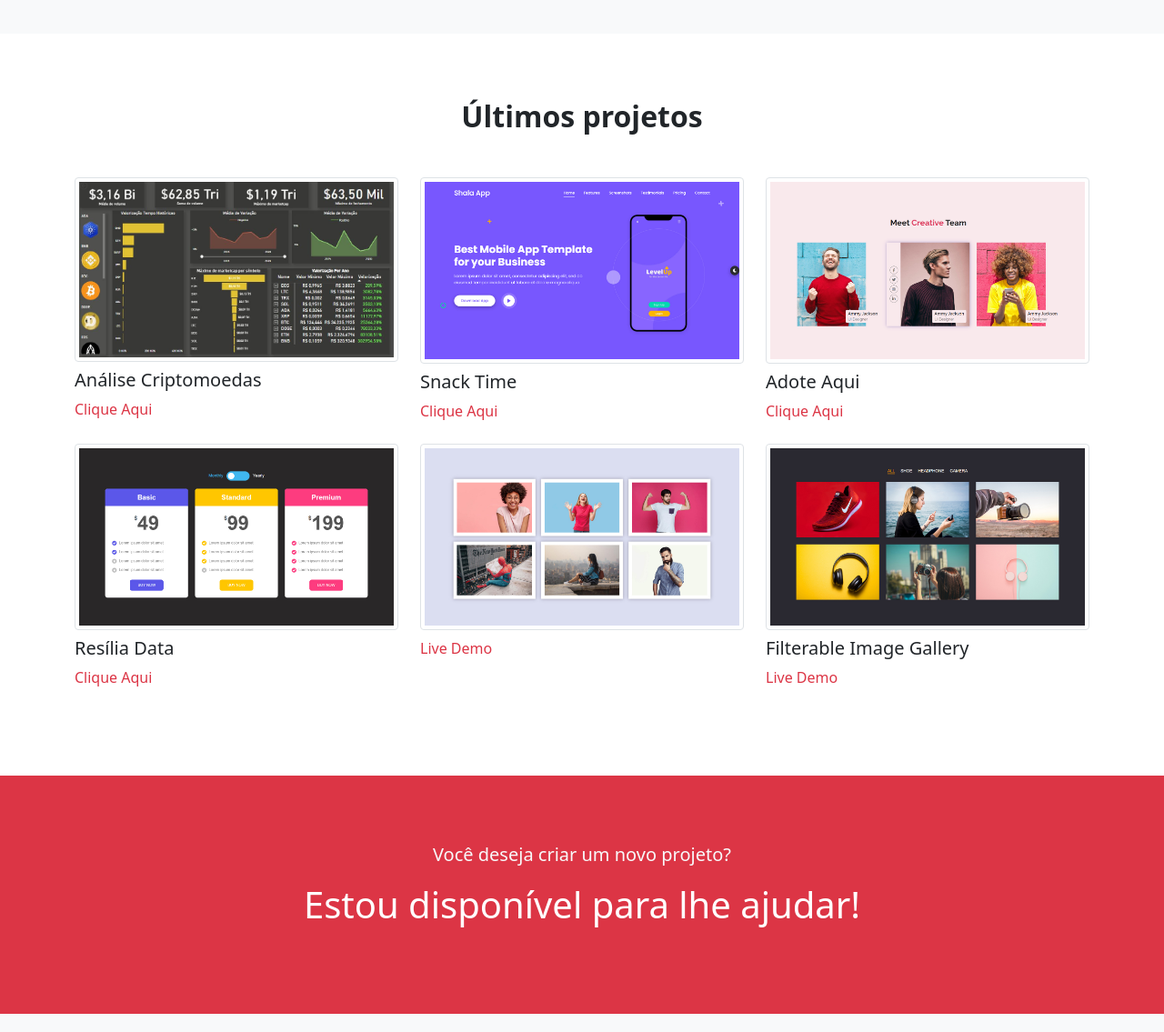
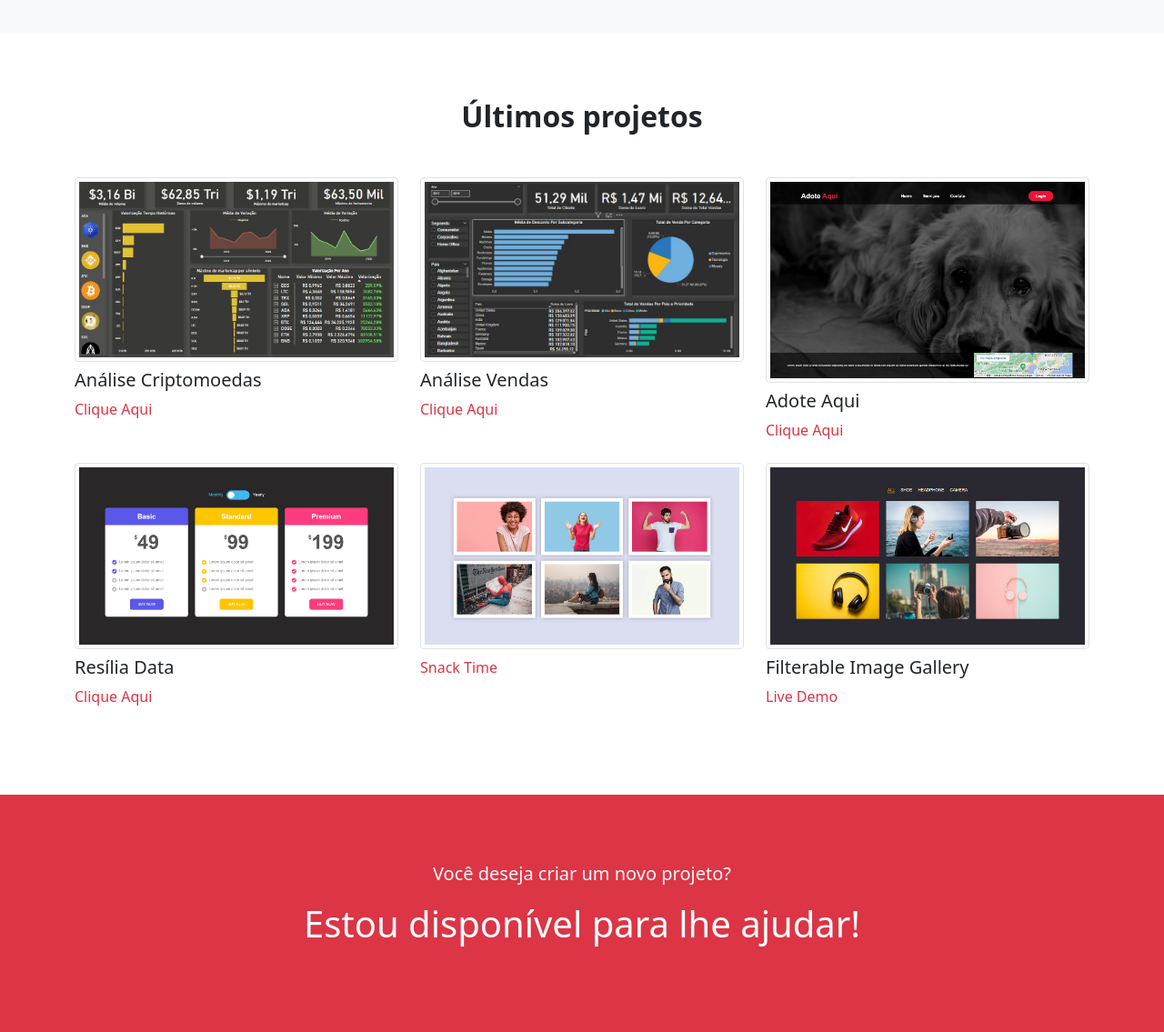
Before and after one commit to pevehdev/portfolio-web, a Flask app: page / in a window 1280 px wide. Shown: the part 1977-3112 px from the top of the page at 91% size. Run offline with Flask 3, Linux system fonts and the light colour scheme; some libraries are stand-ins or nearby versions.

Commit message:
Adicionado novo projeto

```diff
--- a/templates/index.html
+++ b/templates/index.html
@@ -213,18 +213,18 @@
             </div>
             <div class="col-md-6 col-lg-4">
                 <div class="portfolio-item">
-                    <img src="{{url_for('static', filename='img/portfolio/2.jpg')}}" class="w-100 img-thumbnail"
+                    <img src="{{url_for('static', filename='img/portfolio/8.jpg')}}" class="w-100 img-thumbnail"
                         alt="portfolio item">
-                    <h3 class="text-capitalize fs-5 my-2">Snack Time</h3>
-                    <p class="mb-4"><a href="#" class="text-danger text-decoration-none">Clique Aqui</a></p>
+                    <h3 class="text-capitalize fs-5 my-2">Análise Vendas</h3>
+                    <p class="mb-4"><a href="https://app.powerbi.com/view?r=eyJrIjoiY2I0YmQ1YTctN2IyMS00ZDU3LTg2NmMtZDk2NjJjYWVjNWIyIiwidCI6IjRkMGM2ZTEyLWQxZGYtNDJkYy1iNDYyLTc1MjIzNzlmZDM5ZSJ9" class="text-danger text-decoration-none">Clique Aqui</a></p>
                 </div>
             </div>
             <div class="col-md-6 col-lg-4">
                 <div class="portfolio-item">
-                    <img src="{{url_for('static', filename='img/portfolio/3.jpg')}}" class="w-100 img-thumbnail"
+                    <img src="{{url_for('static', filename='img/portfolio/9.jpg')}}" class="w-100 img-thumbnail"
                         alt="portfolio item">
                     <h3 class="text-capitalize fs-5 my-2">Adote Aqui</h3>
-                    <p class="mb-4"><a href="#" class="text-danger text-decoration-none">Clique Aqui</a></p>
+                    <p class="mb-4"><a href="https://pevehdev.github.io/Adote-Aqui/" class="text-danger text-decoration-none">Clique Aqui</a></p>
                 </div>
             </div>
             <div class="col-md-6 col-lg-4">
@@ -240,7 +240,7 @@
                     <img src="{{url_for('static', filename='img/portfolio/5.jpg')}}" class="w-100 img-thumbnail"
                         alt="portfolio item">
                     <h3 class="text-capitalize fs-5 my-2"></h3>
-                    <p class="mb-4"><a href="#" class="text-danger text-decoration-none">Live Demo</a></p>
+                    <p class="mb-4"><a href="https://github.com/pevehdev/hora-do-lanche" class="text-danger text-decoration-none">Snack Time</a></p>
                 </div>
             </div>
             <div class="col-md-6 col-lg-4">
```
Also changed, not shown: static/img/portfolio/8.JPG (added), static/img/portfolio/9.JPG (added).
